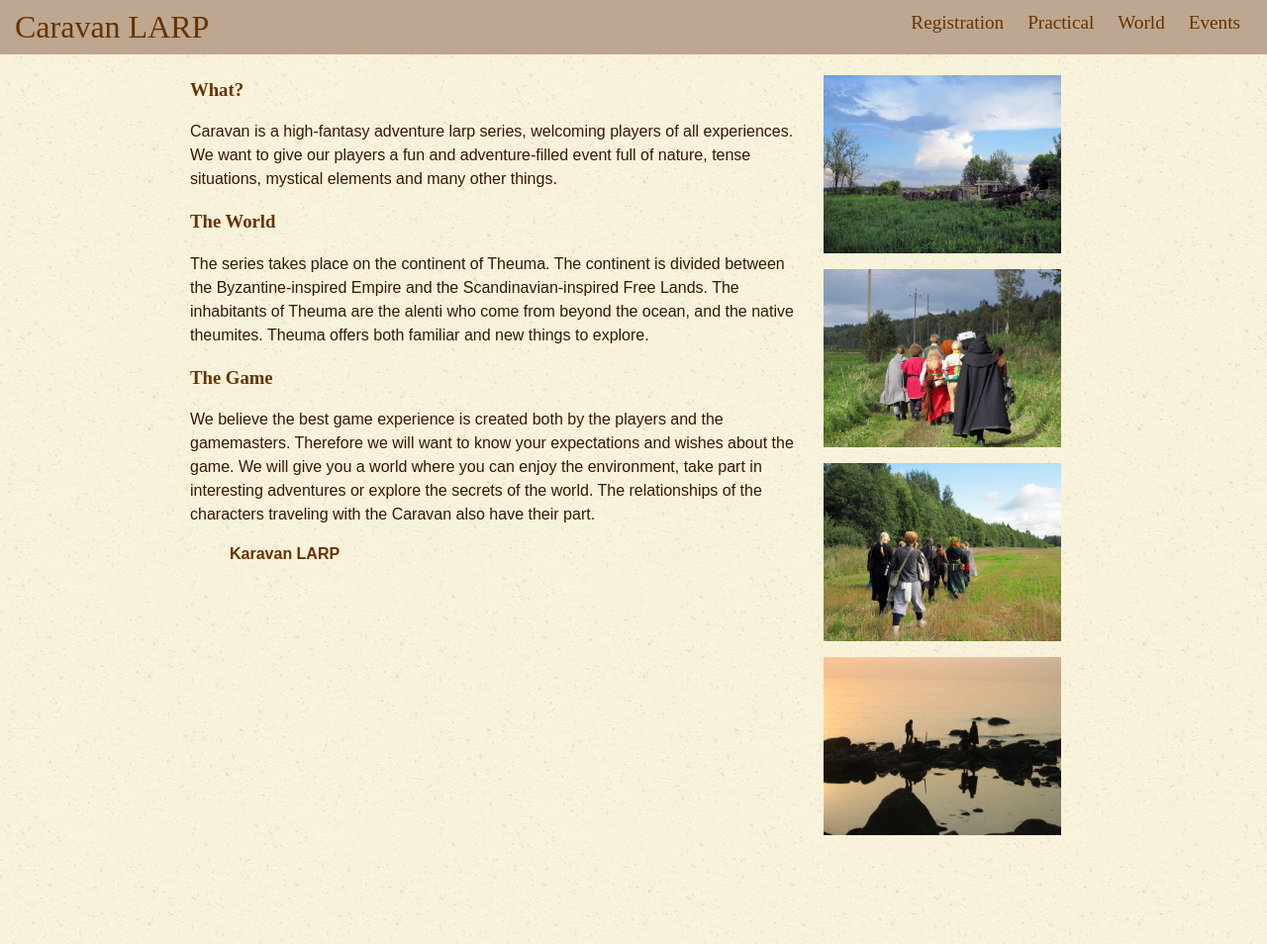
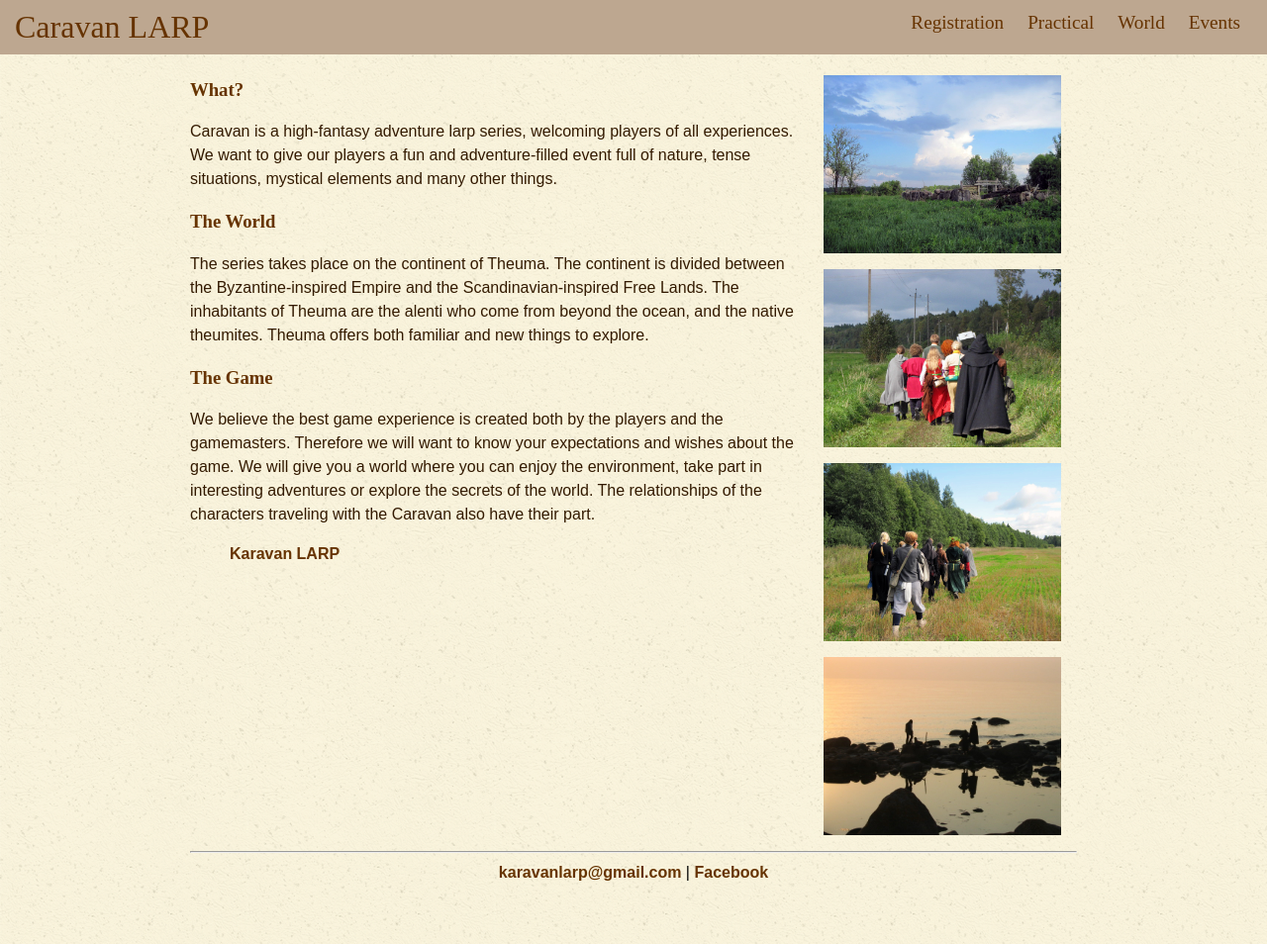
Before and after one commit to karavanlarp/karavanlarp.github.io, a Jekyll site: the page built from eng/index.md, in a window 1280 px wide and 954 px high. Shown: the whole window at 99% size. Built offline with Jekyll 4.4.1, drawn with Linux system fonts in a browser that asks for light colours; some web fonts are replaced.

Commit message:
Simple footer.

```diff
--- /dev/null
+++ b/_includes/footer.html
@@ -0,0 +1,6 @@
+<footer class="footer">
+	<hr>
+	<div>
+		<a href="mailto:karavanlarp@gmail.com">karavanlarp@gmail.com</a> | <a href="https://www.facebook.com/KaravanLARP/">Facebook</a>
+	</div>
+</footer>
--- a/_layouts/default-eng.html
+++ b/_layouts/default-eng.html
@@ -25,7 +25,8 @@
 			</div>
 
 			{{ content }}
+
+			{% include footer.html %}
 		</div>
-
 	</body>
 </html>
--- a/_layouts/default-est.html
+++ b/_layouts/default-est.html
@@ -25,6 +25,8 @@
 			</div>
 
 			{{ content }}
+
+			{% include footer.html %}
 		</div>
 	</body>
 </html>
--- a/_layouts/default-fb-eng.html
+++ b/_layouts/default-fb-eng.html
@@ -38,6 +38,8 @@
 			<div style="margin-top: 10px">
 				<div class="fb-page" data-href="https://www.facebook.com/karavanLARP" data-small-header="false" data-adapt-container-width="true" data-hide-cover="false" data-show-facepile="true"><blockquote cite="https://www.facebook.com/karavanLARP" class="fb-xfbml-parse-ignore"><a href="https://www.facebook.com/karavanLARP">Karavan LARP</a></blockquote></div>
 			</div>
+
+			{% include footer.html %}
 		</div>
 	</body>
 </html>
--- a/_layouts/default-fb-est.html
+++ b/_layouts/default-fb-est.html
@@ -38,6 +38,8 @@
 			<div style="margin-top: 10px">
 				<div class="fb-page" data-href="https://www.facebook.com/karavanLARP" data-small-header="false" data-adapt-container-width="true" data-hide-cover="false" data-show-facepile="true"><blockquote cite="https://www.facebook.com/karavanLARP" class="fb-xfbml-parse-ignore"><a href="https://www.facebook.com/karavanLARP">Karavan LARP</a></blockquote></div>
 			</div>
+
+			{% include footer.html %}
 		</div>
 	</body>
 </html>
--- a/css/main.css
+++ b/css/main.css
@@ -132,6 +132,11 @@ li {
 	margin: 1em;
 }
 
+.footer {
+	text-align:center;
+	clear: both;
+}
+
 @media (max-width: 600px) {/*responsiveness*/
 	#content {
 		width: 90%;
```
